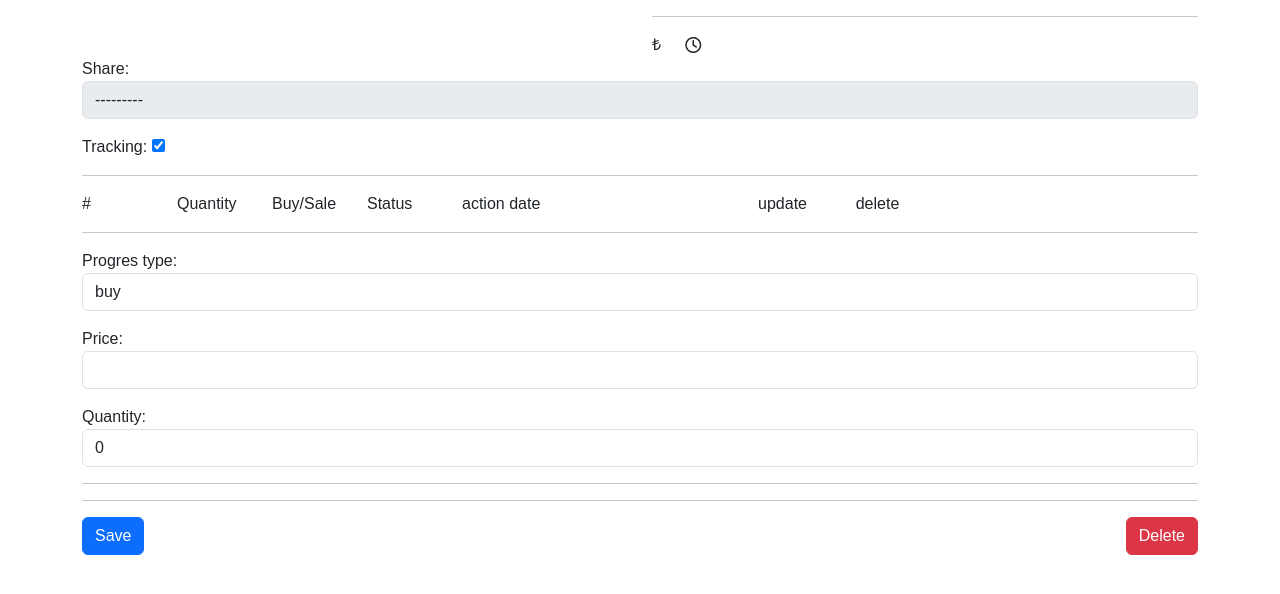
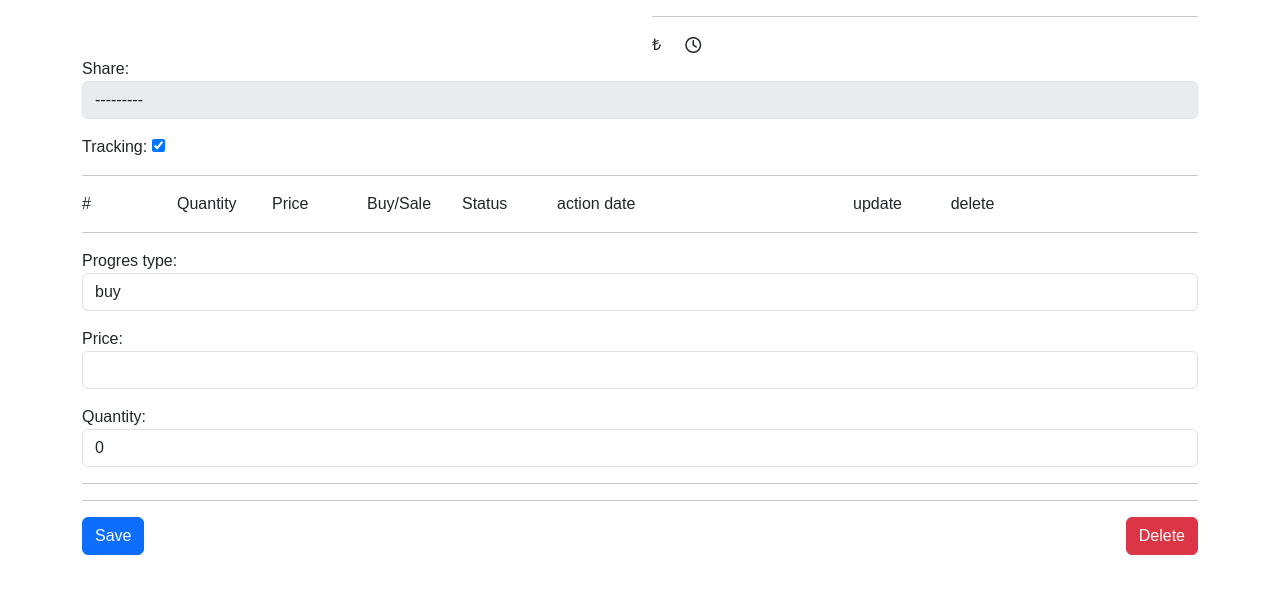
Before and after one commit to auto-finance-manager/API, a Django app: template share/templates/update_stock.html in a window 1280 px wide. Shown: the part 114-708 px from the top of the page. Run offline with Django 5.2, Linux system fonts and the light colour scheme; the template is opened without the code that fills it: values that come from a table or form of the project are taken from there, others are empty; some libraries are stand-ins or nearby versions; some web fonts are replaced.

Commit message:
add price

```diff
--- a/share/templates/update_stock.html
+++ b/share/templates/update_stock.html
@@ -27,7 +27,8 @@
     <div class="row">
   <div class="col-1">#</div>
   <div class="col-1">Quantity</div>
-  <div class="col-1">Buy/Sale</div>
+    <div class="col-1">Price</div>
+    <div class="col-1">Buy/Sale</div>
   <div class="col-1">Status</div>
   <div class="col-3">action date</div>
   <div class="col-1 text-center">update</div>
@@ -37,11 +38,13 @@
         <div class="row">
           <div class="col-1">{{ forloop.counter }}</div>
           <div class="col-1">{{ slot.quantity }}</div>
-          <div class="col-1">{{ slot.progres_type|upper }}</div>
+            <div class="col-1" >₺{{ slot.price }}</div>
+            <div class="col-1">{{ slot.progres_type|upper }}</div>
+
         {% if slot.is_sale_cooldown %}
             <div class="col-1 text-success">cash</div>
         {% else %}
-          <div class="col-1" v-else>freeze</div>
+          <div class="col-1">freeze</div>
         {% endif %}
           <div class="col-3">{{ slot.action_time }}</div>
             <div class="col-1 text-center">
```
